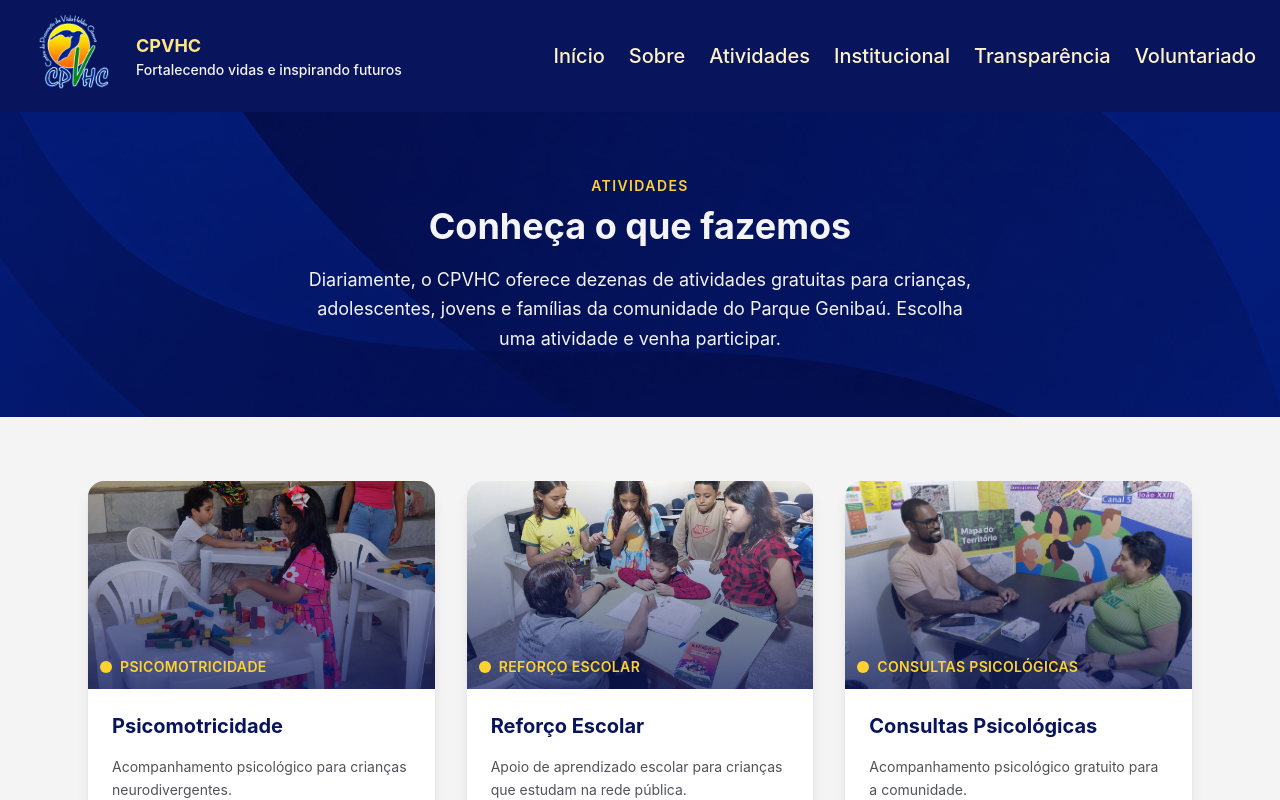
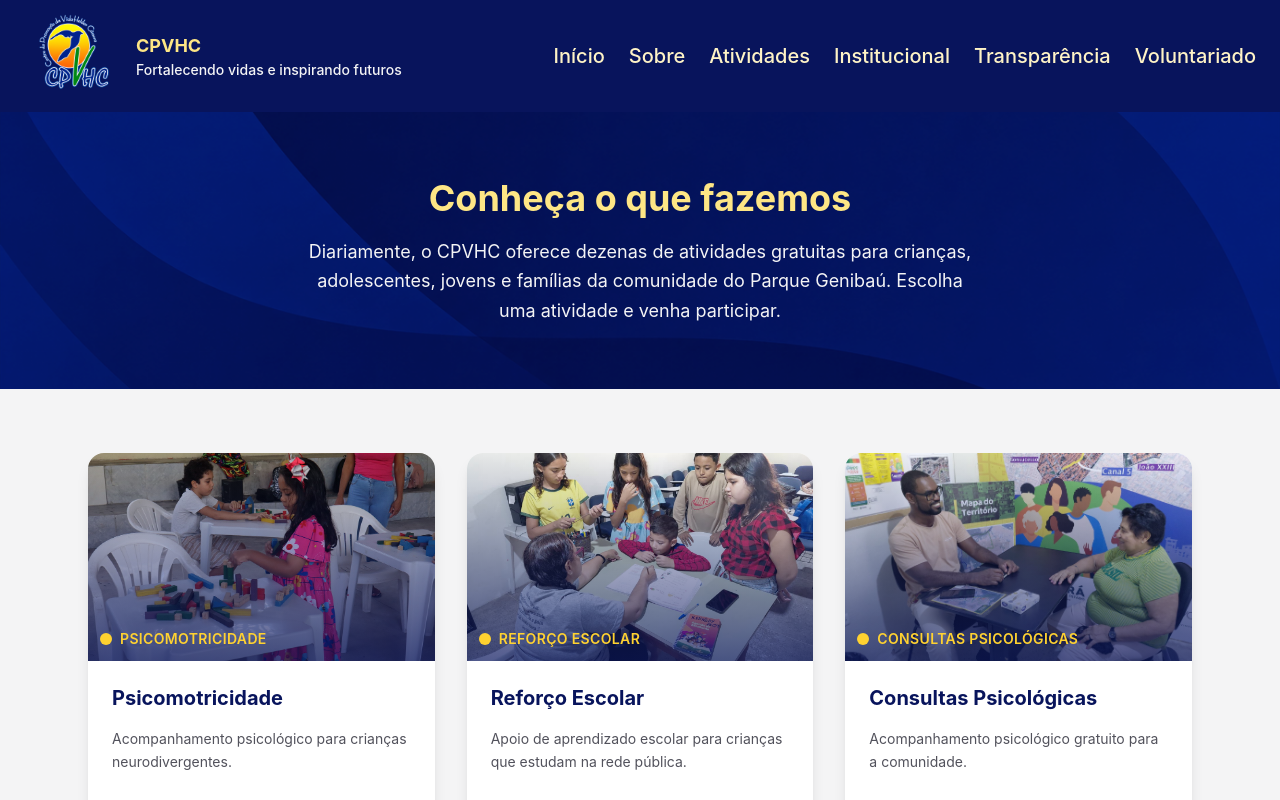
Before and after one commit to Myzoulz/Next.js-Tailwind-Centro-de-Promocao-da-Vida-Helder-Camara, a Next.js app: page /atividades in a window 1280 px wide. Shown: the top 800 px of the page. Built offline with nearby package versions, Linux system fonts and the light colour scheme.

Commit message:
ajusta hero das paginas sobre, atividades e doacao: remove rotulo e titulo em âmbar

```diff
--- a/app/about/page.tsx
+++ b/app/about/page.tsx
@@ -29,8 +29,7 @@ export default function AboutPage() {
                 }}
             >
                 <div className="flex flex-col justify-center items-center bg-brand-900/40 h-full py-16 px-6 text-center">
-                    <h2 className="text-sm font-semibold uppercase tracking-widest text-amber-300 mb-2">Sobre</h2>
-                    <h1 className="text-4xl font-bold max-w-2xl mx-auto leading-tight text-zinc-100">
+                    <h1 className="text-4xl font-bold max-w-2xl mx-auto leading-tight text-amber-200">
                         Conheça a história do Centro de Promoção da Vida Hélder Câmara
                     </h1>
                 </div>
--- a/app/atividades/page.tsx
+++ b/app/atividades/page.tsx
@@ -14,8 +14,7 @@ export default function AtividadesPage() {
                 }}
             >
                 <div className="flex flex-col justify-center items-center bg-brand-900/40 h-full py-16 px-6 text-center">
-                    <h2 className="text-sm font-semibold uppercase tracking-widest text-amber-300 mb-2">Atividades</h2>
-                    <h1 className="text-4xl font-bold max-w-3xl mx-auto leading-tight text-zinc-100">
+                    <h1 className="text-4xl font-bold max-w-3xl mx-auto leading-tight text-amber-200">
                         Conheça o que fazemos
                     </h1>
                     <p className="text-zinc-100 text-lg mt-4 max-w-2xl mx-auto leading-relaxed">
--- a/app/donate/page.tsx
+++ b/app/donate/page.tsx
@@ -11,8 +11,7 @@ export default function DonatePage() {
                 }}
             >
                 <div className="flex flex-col justify-center items-center bg-brand-900/40 h-full py-16 px-6 text-center">
-                    <h2 className="text-sm font-semibold uppercase tracking-widest text-zinc-100 mb-2">Doação</h2>
-                    <h1 className="text-4xl font-bold max-w-3xl mx-auto leading-tight text-amber-300">Doar é um ato de amor</h1>
+                    <h1 className="text-4xl font-bold max-w-3xl mx-auto leading-tight text-amber-200">Doar é um ato de amor</h1>
                     <p className="text-zinc-100 text-lg mt-4 max-w-2xl mx-auto leading-relaxed">
                         Sua contribuição mantém as portas do CPVHC abertas para a comunidade do Parque Genibaú:
                         reforço escolar, balé clássico, atendimento psicológico, fisioterapia, oficinas culturais e o
```
